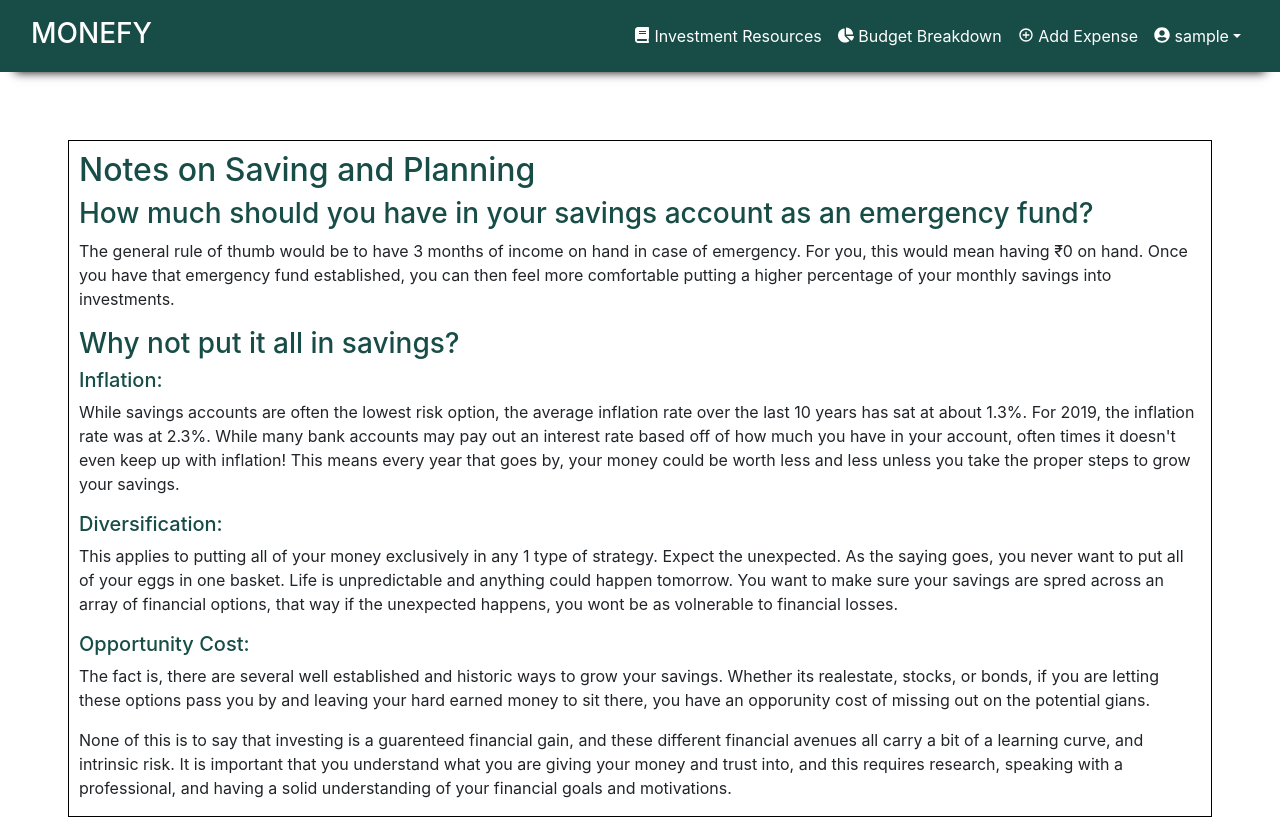
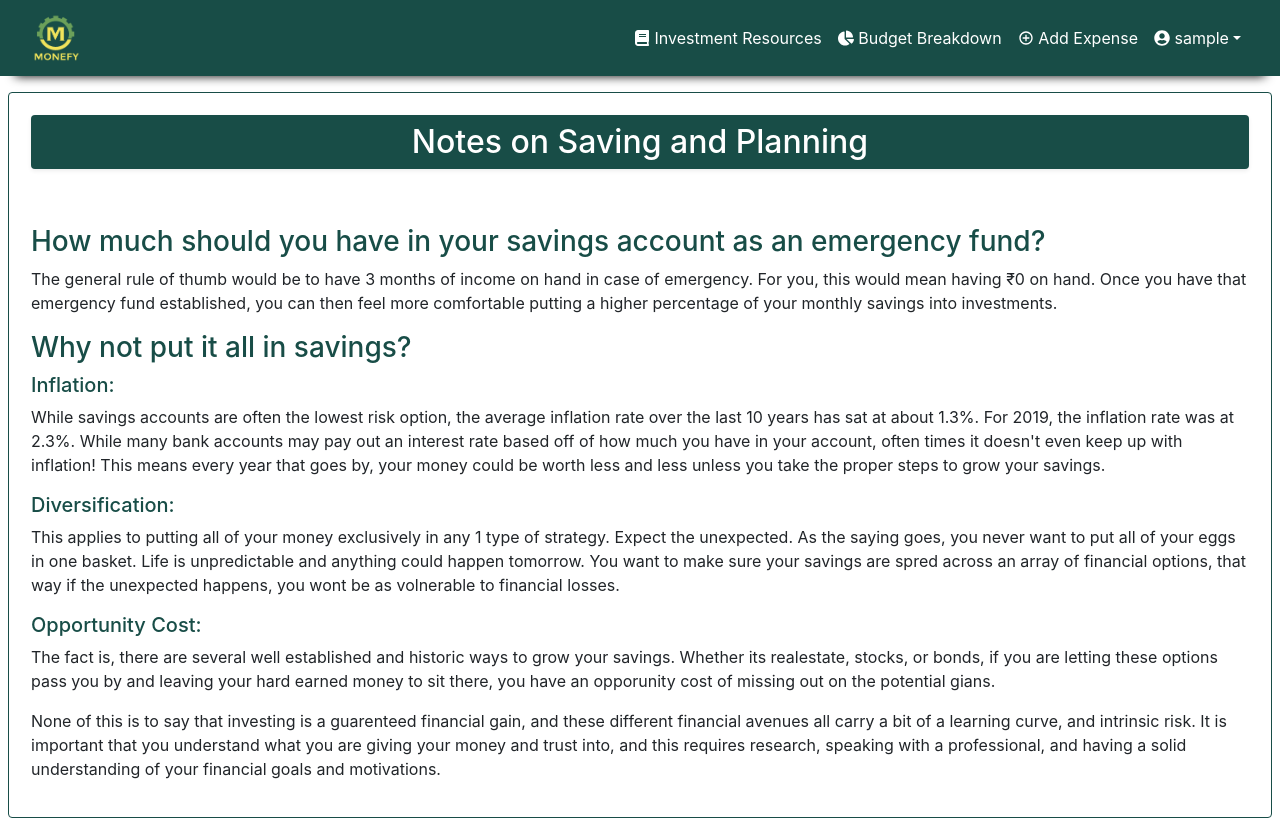
Before and after one commit to JaimisMiyani/MONEFY-client, a React (Create React App) app: page /tips in a window 1280 px wide. Built offline with nearby package versions, Linux system fonts and the light colour scheme; no server answers; sample sign-in values are in the browser's storage.

Commit message:
Adds CSS

```diff
--- a/src/components/EditBudgets.js
+++ b/src/components/EditBudgets.js
@@ -89,12 +89,12 @@ const EditBudgets = () => {
     }, []);
 
     return (
-        <div className="mx-5 mt-5">
+        <div className="mx-3 mt-3">
             <div className="card" style={{ border: 'none' }}>
                 <div className="card-body">
                     <div className="mx-auto" style={{ border: '1px solid black' }}>
                         <div>
-                            <p className='shadow-sm mx-2 mt-2 p-3 rounded'>From here you can set your budgets. A budget is basically an estimation of revenue and expenses over a specified future period of time and is usually compiled and re-evaluated on a periodic basis.</p>
+                            <p className='shadow-sm mx-2 mt-2 p-3 rounded' style={{backgroundColor:'#d6efc7'}}>From here you can set your budgets. A budget is basically an estimation of revenue and expenses over a specified future period of time and is usually compiled and re-evaluated on a periodic basis.</p>
                         </div>
                         <div className='centered'>
                             {isLoading && <Loading />}
--- a/src/components/Navbar.js
+++ b/src/components/Navbar.js
@@ -11,7 +11,8 @@ const Navbar = ({ onLogout }) => {
                 <div className='container-fluid'>
                     {/* <NavLink exact to='/' className="navbar-brand text-white">Revest</NavLink> */}
                     <NavLink exact to='/' className="navbar-brand text-white">
-                        <h3 className="mt-1 monefy">MONEFY</h3>
+                        {/* <h3 className="mt-1 monefy">MONEFY</h3> */}
+                        <img src = "MONEFY.png" atler="image not visible" height="50px" width ="50px"></img>
                     </NavLink>
                     <ul className='navbar-nav d-flex'>
                         <li className='nav-item'>
--- a/src/components/Tips.js
+++ b/src/components/Tips.js
@@ -2,15 +2,15 @@ import React from 'react'
 
 const Tips = () => {
     return (
-        <div className="mx-5 mt-5">
-            <div className="card" style={{ border: 'none' }}>
+        <div className="mx-2 mt-3" >
+            <div className="card" >
                 <div className="card-body">
-                    <div className="mx-auto" style={{ border: '1px solid black' }}>
-                        <div style={{ margin: '10px' }}>
-                            <h2 style={{ color: '#184d47' }}>Notes on Saving and Planning</h2>
-                            <h3 style={{ color: '#184d47' }}>How much should you have in your savings account as an emergency fund?</h3>
+                    <div className="mx-auto">
+                        <div style={{ margin: '2px' }}>
+                            <h2 style={{ color: 'white', backgroundColor:'#184d47' }} className="shadow-sm p-2 rounded centered">Notes on Saving and Planning</h2>
+                            <h3 style={{ color: '#184d47' }} className="pt-5">How much should you have in your savings account as an emergency fund?</h3>
                             <p>The general rule of thumb would be to have 3 months of income on hand in case of emergency. For you, this would mean having ₹{0.3 * localStorage.getItem('income')} on hand. Once you have that emergency fund established, you can then feel more comfortable putting a higher percentage of your monthly savings into investments.</p>
-                            <h3 style={{ color: '#184d47' }}>Why not put it all in savings?</h3>
+                            <h3 style={{ color: '#184d47' }} >Why not put it all in savings?</h3>
                             <h5 style={{ color: '#184d47' }}>Inflation:</h5>
                             <p>While savings accounts are often the lowest risk option, the average inflation rate over the last 10 years has sat at about 1.3%. For 2019, the inflation rate was at 2.3%. While many bank accounts may pay out an interest rate based off of how much you have in your account, often times it doesn't even keep up with inflation! This means every year that goes by, your money could be worth less and less unless you take the proper steps to grow your savings.</p>
                             <h5 style={{ color: '#184d47' }}>Diversification:</h5>
```
Also changed, not shown: public/MONEFY.png (added), 1 other file (tests, documents, lock files or other folders).
